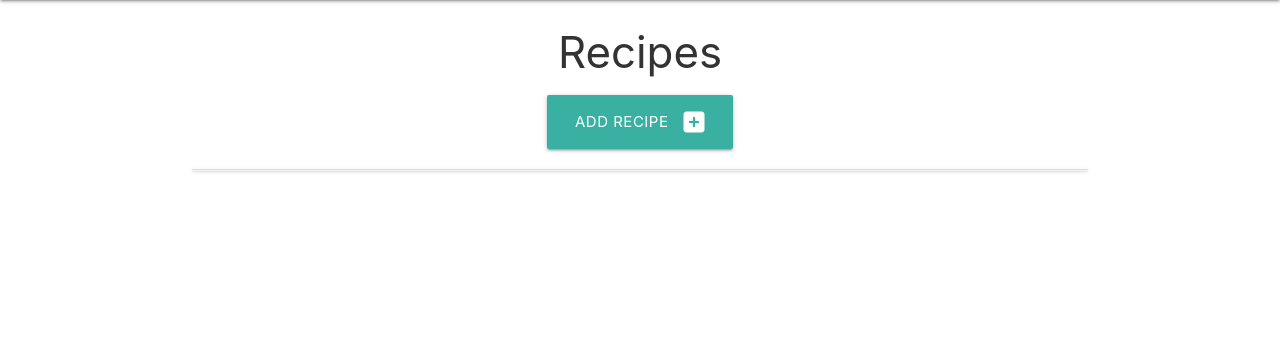
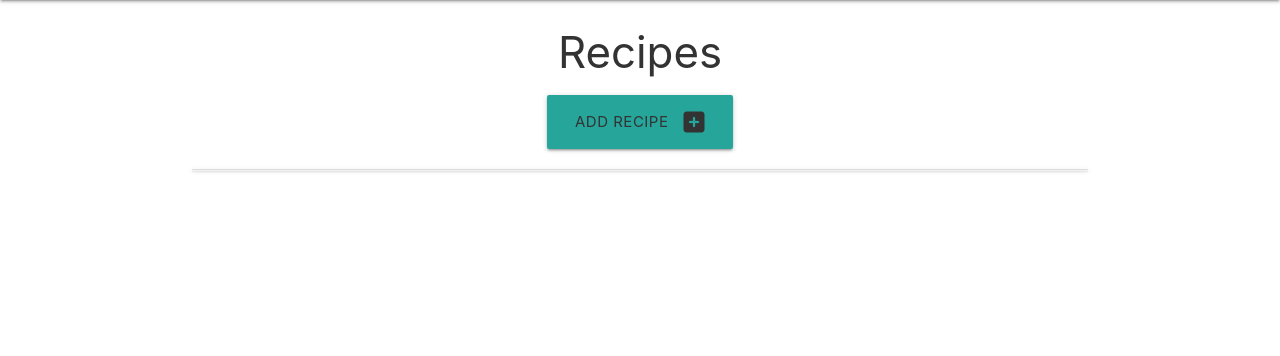
Before and after one commit to SLeighton-dot-com/Recipe-Database, a Flask app: page / in a window 1280 px wide. Shown: the part 64-420 px from the top of the page. Run offline with Flask 3, Linux system fonts and the light colour scheme; some libraries are stand-ins or nearby versions.

Commit message:
recipes.html:Fixed color styling

```diff
--- a/recipes/templates/recipes.html
+++ b/recipes/templates/recipes.html
@@ -5,7 +5,7 @@
 
 <div class="row">
     <div class="col s12 center-align">
-        <a href="{{ url_for('add_recipe') }}" class="btn-large teal">
+        <a href="{{ url_for('add_recipe') }}" class="btn-large text">
             Add Recipe <i class="fas fa-plus-square right"></i>
         </a>
     </div>
@@ -14,7 +14,7 @@
 <ul class="collapsible">
     {% for recipe in recipes|sort(attribute="prep_time") %}
     <li>
-        <div class="collapsible-header text flex-container">
+        <div class="collapsible-header deep-blue flex-container">
             <div class="left-align">
                 <i class="fas fa-caret-down"></i>
                 <strong>{{ recipe.recipe_name }} : {{ recipe.prep_time }} Mins</strong>
```
